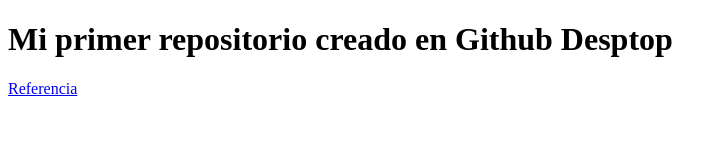
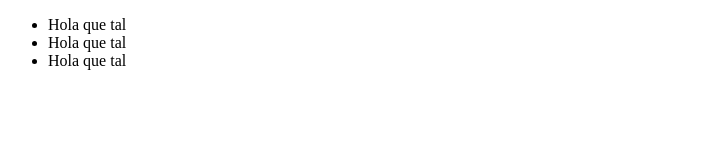
Before and after one commit to 006Julio/JsCamp-Midu, a plain HTML site: page index.html in a window 1280 px wide. Shown: the whole page, without its empty margins (0-727 px from the left). Drawn offline with Linux system fonts and the light colour scheme.

Commit message:
Update index.html

```diff
--- a/index.html
+++ b/index.html
@@ -6,7 +6,10 @@
     <title>Document</title>
 </head>
 <body>
-    <h1>Mi primer repositorio creado en Github Desptop</h1>
-    <a href="#">Referencia</a>
+    <ul>
+        <li>Hola que tal</li>
+        <li>Hola que tal</li>
+        <li>Hola que tal</li>
+    </ul>
 </body>
 </html>
```
